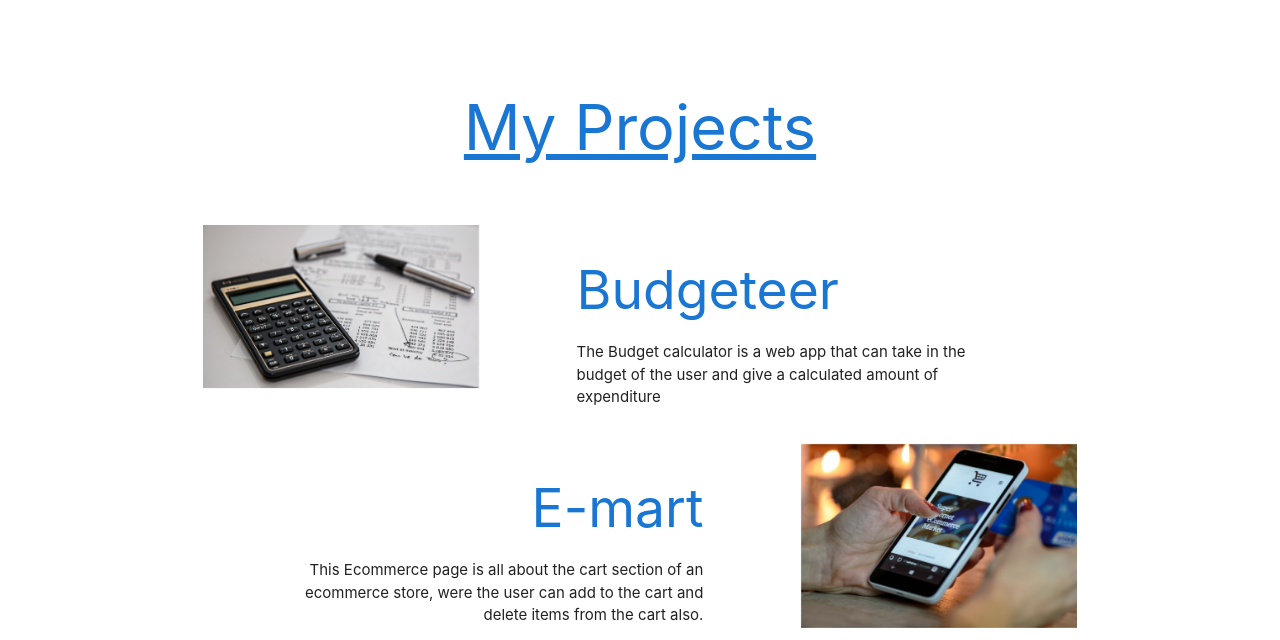
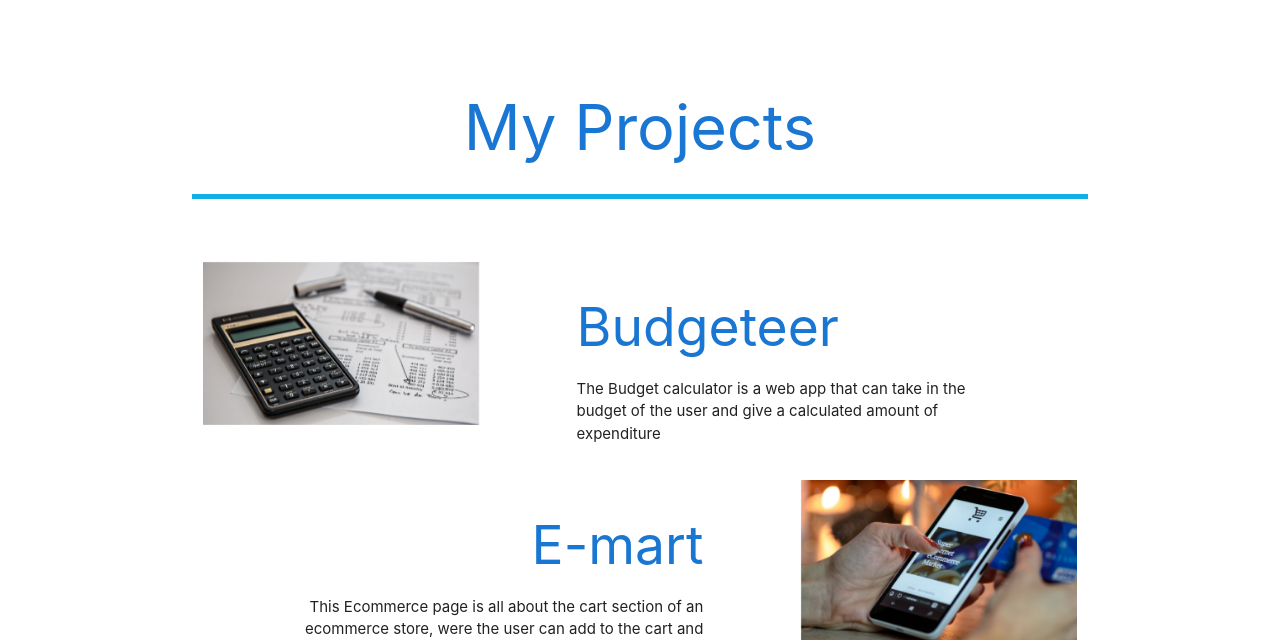
Before and after one commit to Coolpreye/prof-portfolio, a plain HTML site: page index.html in a window 1280 px wide. Shown: the part 1000-1640 px from the top of the page. Drawn offline with nearby package versions, Linux system fonts and the light colour scheme.

Commit message:
added border bottom instead of underline

```diff
--- a/index.html
+++ b/index.html
@@ -48,7 +48,8 @@
 
         .projects {
             margin-bottom: 1em;
-            text-decoration: underline;
+            padding-bottom: 0.5em;
+            border-bottom: 5px solid rgb(18, 174, 236);
         }
 
         @keyframes blink {
```
